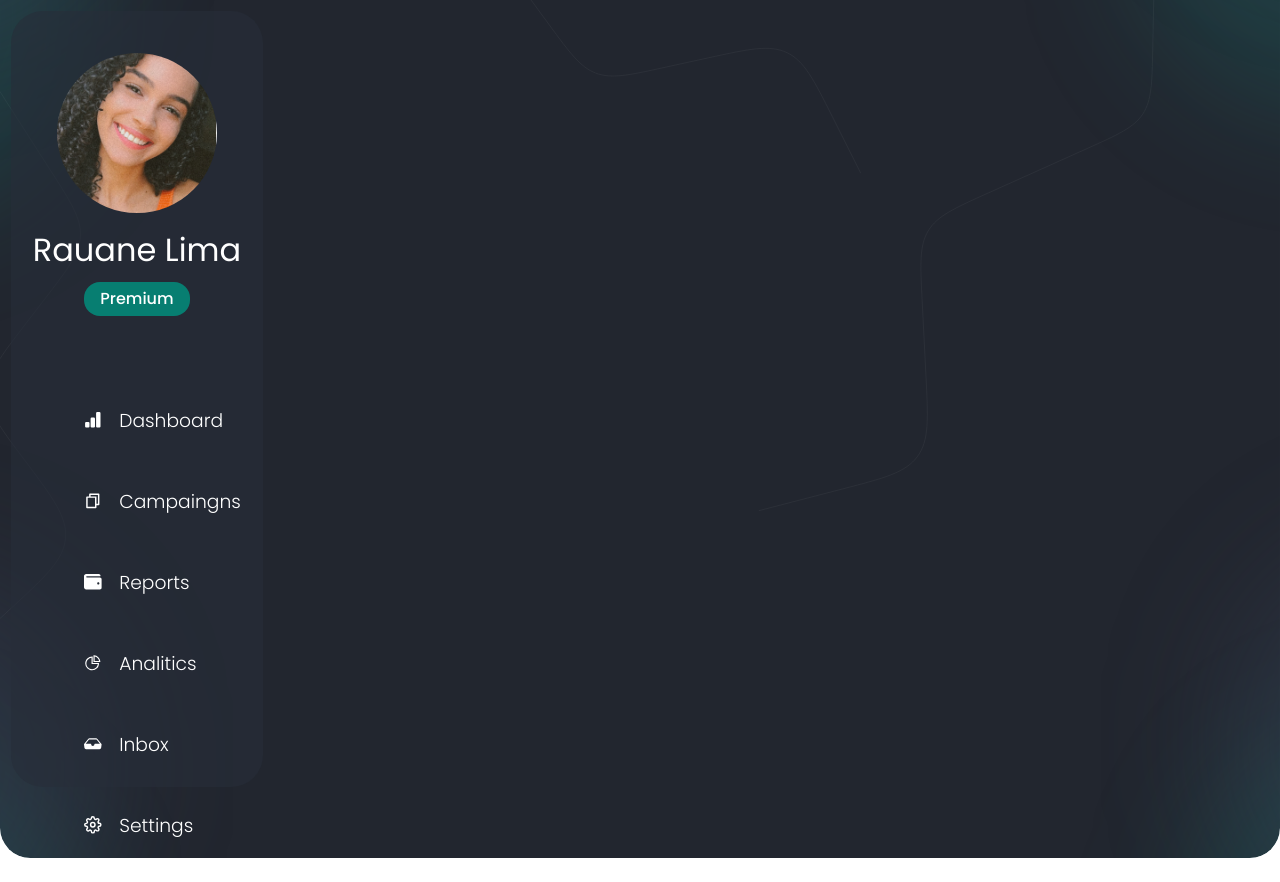
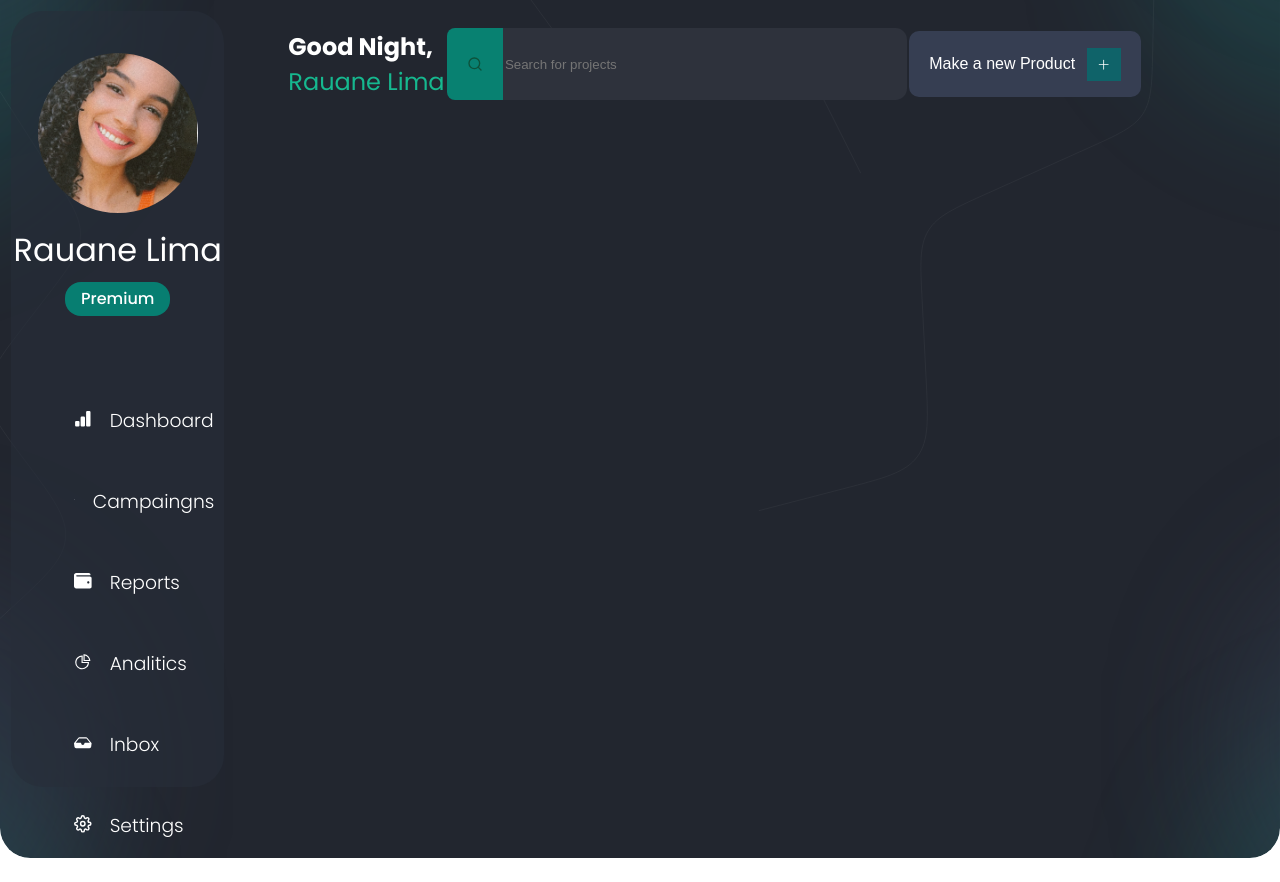
Before and after one commit to lRauane/Dashboard-react, a React (Create React App) app: page / in a window 1280 px wide. Built offline with nearby package versions, Linux system fonts and the light colour scheme.

Commit message:
estilizando NavBar

```diff
--- a/src/components/MainContent.jsx
+++ b/src/components/MainContent.jsx
@@ -1,7 +1,45 @@
-import React from 'react';
+import React from "react";
+import styled from "styled-components";
+import NavBar from "./Navbar";
 
 function MainContent() {
-  return <div />;
+  return (
+    <Container>
+      <NavBar />
+      <SubContainer>
+        <SectionOne>
+          <ColumOnel1></ColumOnel1>
+          <ColumTwol1></ColumTwol1>
+        </SectionOne>
+        <SectionTwor>
+          <ColumnOne2></ColumnOne2>
+          <ColumnTwol2></ColumnTwol2>
+        </SectionTwor>
+      </SubContainer>
+    </Container>
+  );
 }
 
+const Container = styled.div`
+  width: 80%;
+  margin: 1rem 8rem 1rem 4rem;
+`;
+const SubContainer = styled.div`
+  margin: 0.5rem 0;
+  height: 80%;
+  width: 100%;
+  display: flex;
+  flex-direction: column;
+  gap: 4rem;
+`;
+const TitleText = styled.h3`
+  height: 20%;
+`;
+const SectionOne = styled.div``;
+const SectionTwor = styled.div``;
+const ColumOnel1 = styled.div``;
+const ColumnOne2 = styled.div``;
+const ColumTwol1 = styled.div``;
+const ColumnTwol2 = styled.div``;
+
 export default MainContent;
--- /dev/null
+++ b/src/components/Navbar.jsx
@@ -0,0 +1,107 @@
+import React from "react";
+import styled from "styled-components";
+import { FiSearch } from "react-icons/fi";
+import { BsPlusLg } from "react-icons/bs";
+
+function NavBar() {
+  return (
+    <NavContainer>
+      <Text>
+        Good Night, <br />
+        <span>Rauane Lima</span>
+      </Text>
+      <InputContainer>
+        <Icon>
+          <FiSearch />
+        </Icon>
+        <Input type="text" placeholder="Search for projects" />
+      </InputContainer>
+
+      <MakeContainer>
+        <TextMore>Make a new Product</TextMore>
+        <IconMore>
+          <BsPlusLg />
+        </IconMore>
+      </MakeContainer>
+    </NavContainer>
+  );
+}
+
+const NavContainer = styled.nav`
+  display: flex;
+  justify-content: space-between;
+  align-items: center;
+  height: 10%;
+`;
+const Text = styled.h1`
+  color: #ffffff;
+  span {
+    font-size: 1.5rem;
+    font-weight: 400;
+    color: #16b88f;
+  }
+`;
+const InputContainer = styled.div`
+  display: flex;
+`;
+const Icon = styled.div`
+  height: 4.5rem;
+  width: 3.5rem;
+  background-color: #088171;
+  display: flex;
+  justify-content: center;
+  align-items: center;
+  border: none;
+  border-top-left-radius: 0.5rem;
+  border-bottom-left-radius: 0.5rem;
+  svg {
+    color: #0d523b;
+  }
+`;
+const MakeContainer = styled.button`
+  background-color: #363e52;
+  cursor: pointer;
+  border-radius: 10px;
+  border: none;
+  gap: 5.83px;
+  display: flex;
+  flex-direction: row;
+  justify-content: space-between;
+  align-items: center;
+  padding: 20px;
+  width: 231.58px;
+height: 66.04px;
+`;
+const IconMore = styled.div`
+display: flex;
+background-color: #0f6369;
+padding: 10px;
+align-items: center;
+  color: white;
+`;
+const TextMore = styled.p`
+color: white;
+font-size: 1rem;
+font-weight: 500;
+`
+const Input = styled.input`
+  display: flex;
+  flex-direction: row;
+  justify-content: center;
+  align-items: center;
+  gap: 5.83px;
+  border: none;
+  width: 400px;
+  height: 70px;
+
+  background: #2e323c;
+  border-bottom-right-radius: 11.654px;
+  border-top-right-radius: 11.654px;
+
+  &:focus {
+    border: none;
+    outline: none;
+  }
+`;
+
+export default NavBar;
```
